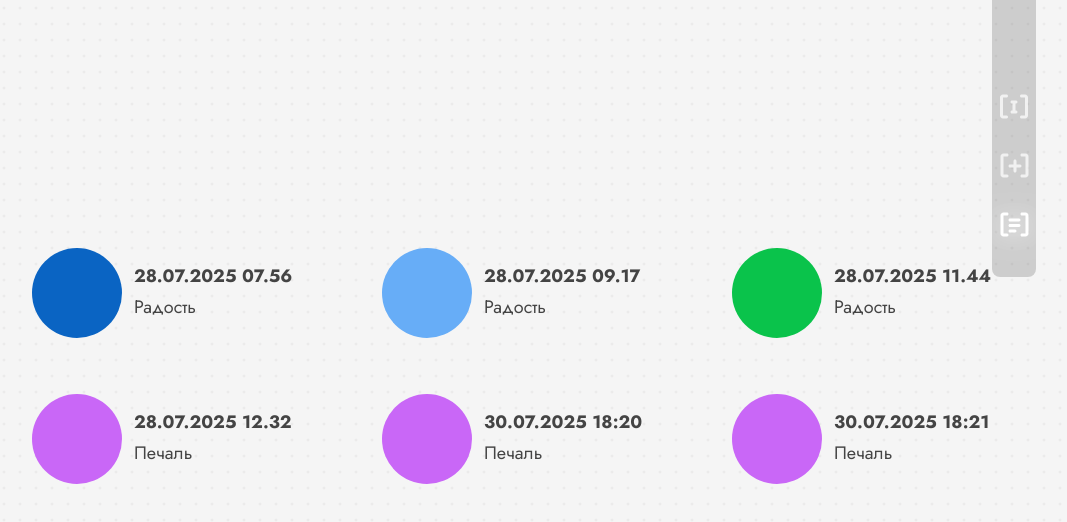
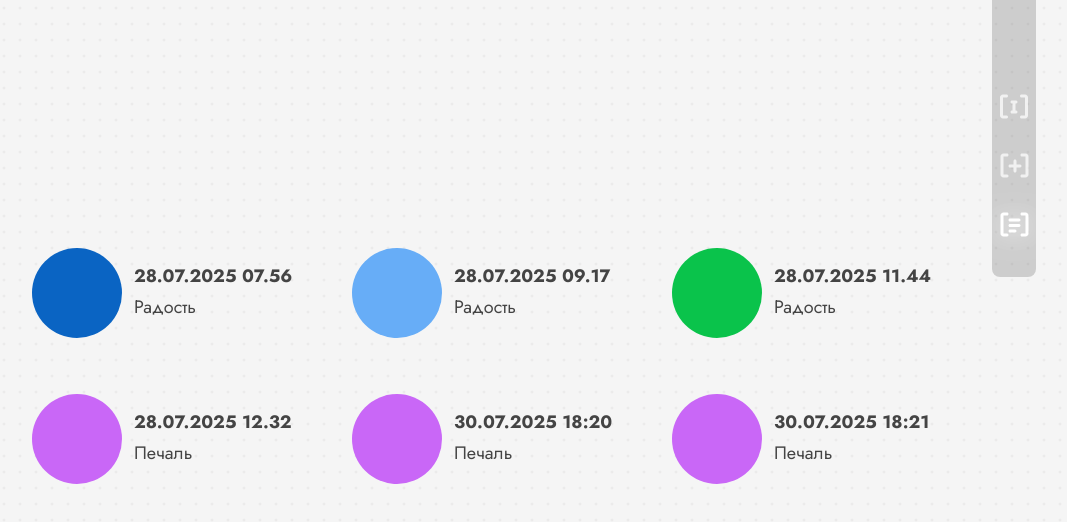
Before and after one commit to tatiana-t/emotion-palette, a React (Vite) app: page /palette/history in a window 1280 px wide. Shown: the top 522 px of the page, without its empty margins (116-1183 px from the left). Built offline with nearby package versions, Linux system fonts and the light colour scheme; a web font is replaced by a local one; what @gravity-ui/uikit would draw is missing.

Commit message:
edit styles

```diff
--- a/src/pages/create/screen/colorPicker/styles.scss
+++ b/src/pages/create/screen/colorPicker/styles.scss
@@ -6,7 +6,7 @@
 
   &__title {
     padding: 0 20px;
-    max-width: 400px;
+    max-width: 440px;
     font-size: 20px;
     font-weight: 400;
     margin-bottom: 16px;
--- a/src/pages/history/styles.scss
+++ b/src/pages/history/styles.scss
@@ -35,6 +35,9 @@
     border-radius: 16px;
     transition: background-color, 0.2s;
 
+    &:last-child {
+      margin-right: auto;
+    }
     &:hover {
       background-color: #fff;
     }
```
